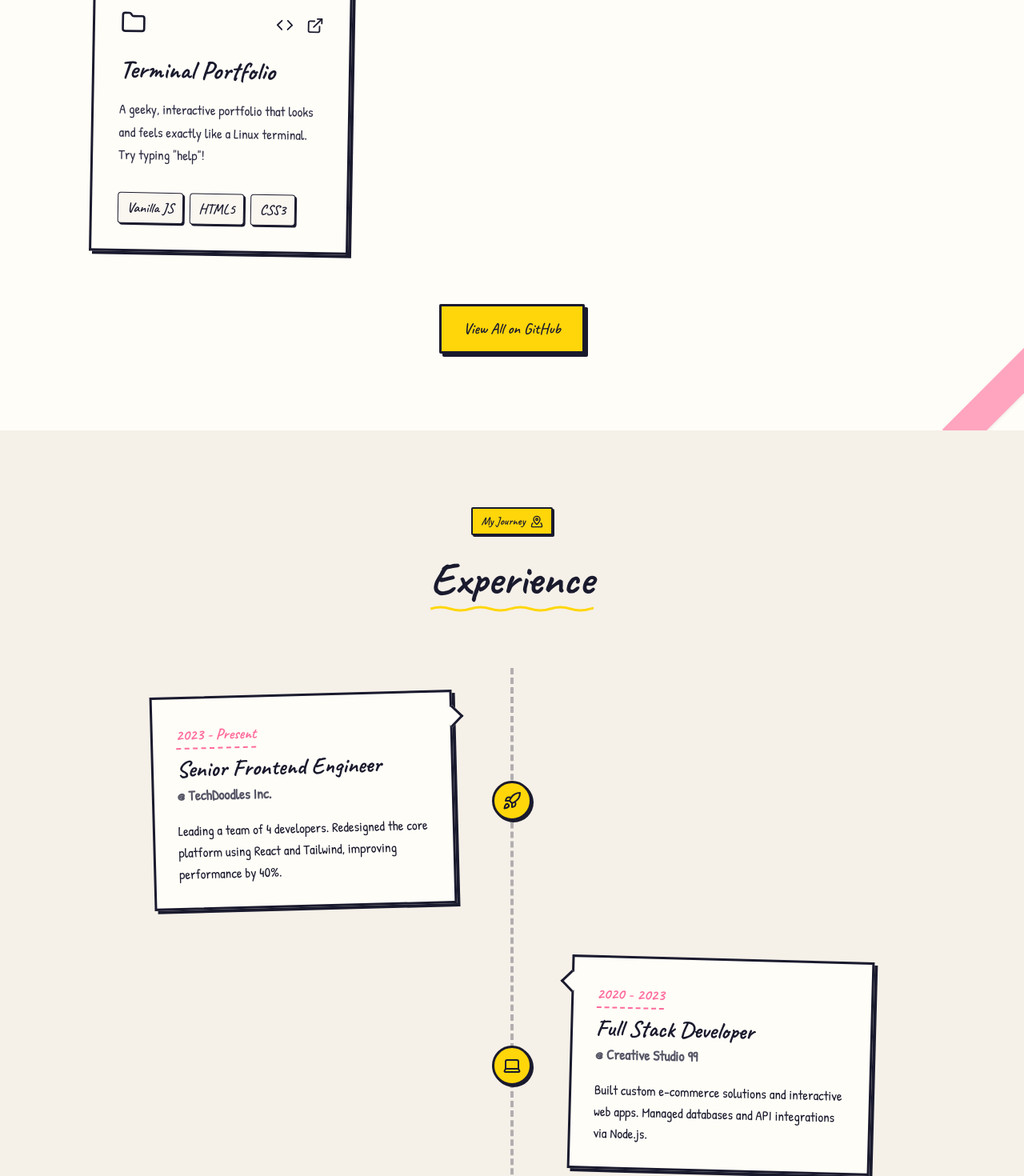
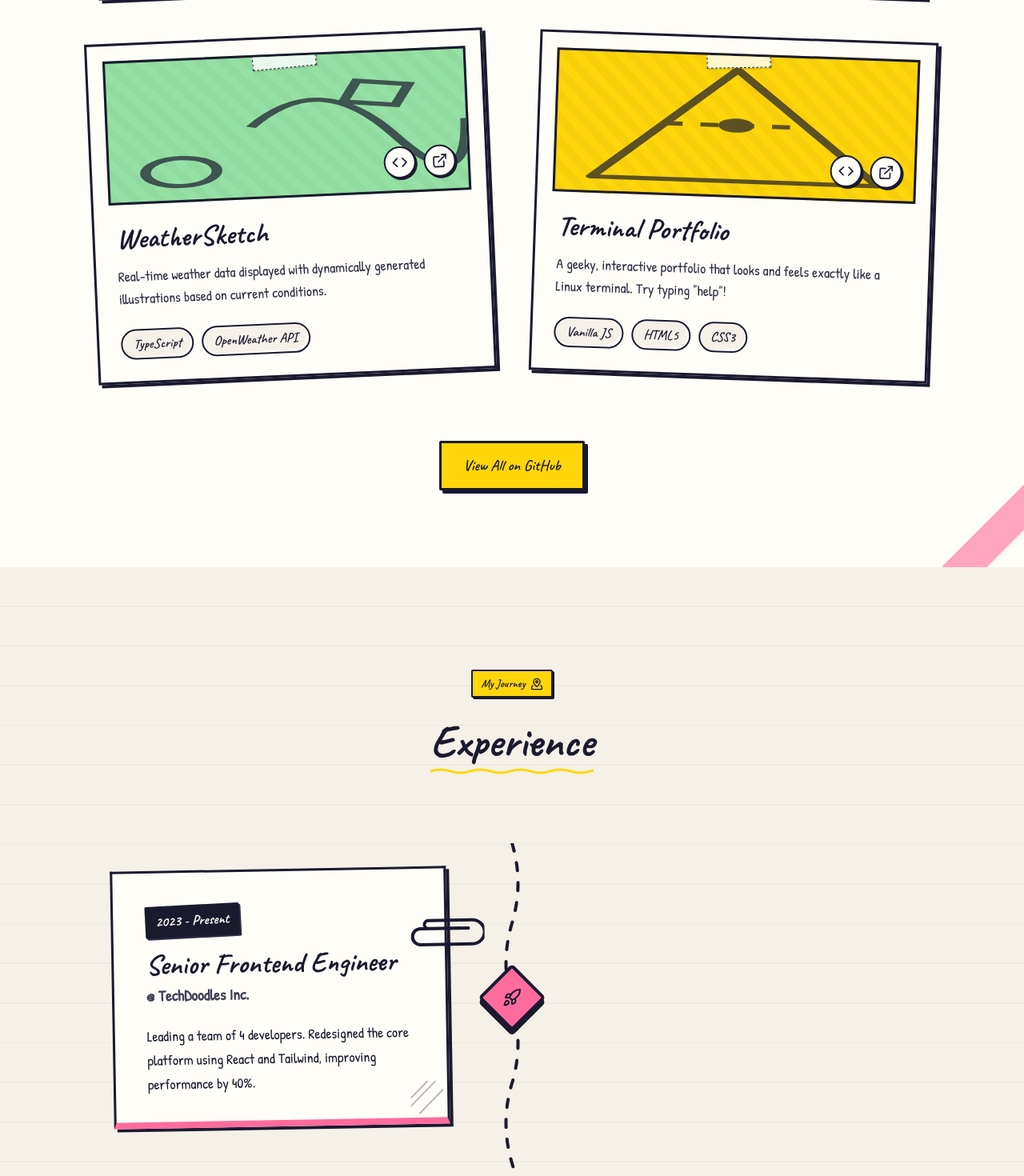
Before and after one commit to Maahhbuub/Mahbub-Doodle, a React (Vite) app: page / in a window 1280 px wide. Shown: the part 3020-4490 px from the top of the page at 80% size. Built offline with nearby package versions, Linux system fonts and the light colour scheme.

Commit message:
fix(experience): chagne desing

```diff
--- a/src/components/Experience/Experience.jsx
+++ b/src/components/Experience/Experience.jsx
@@ -8,6 +8,7 @@ const experiences = [
     period: '2023 - Present',
     desc: 'Leading a team of 4 developers. Redesigned the core platform using React and Tailwind, improving performance by 40%.',
     icon: <Rocket size={24} />,
+    color: 'pink'
   },
   {
     role: 'Full Stack Developer',
@@ -15,6 +16,7 @@ const experiences = [
     period: '2020 - 2023',
     desc: 'Built custom e-commerce solutions and interactive web apps. Managed databases and API integrations via Node.js.',
     icon: <Laptop size={24} />,
+    color: 'blue'
   },
   {
     role: 'Junior Web Developer',
@@ -22,6 +24,7 @@ const experiences = [
     period: '2019 - 2020',
     desc: 'Crafted WordPress themes and custom HTML/CSS landing pages for local businesses. Learned the art of debugging.',
     icon: <Palette size={24} />,
+    color: 'yellow'
   },
 ];
 
@@ -39,23 +42,51 @@ export default function Experience() {
         </div>
 
         <div className={styles.timeline}>
-          {/* Handdrawn dotted line in background */}
-          <div className={styles.line} aria-hidden="true" />
+          {/* Handdrawn squiggly line SVG spanning the height */}
+          <div className={styles.lineWrapper} aria-hidden="true">
+            <svg width="40" height="100%" xmlns="http://www.w3.org/2000/svg" preserveAspectRatio="none">
+              <path d="M20,0 Q35,50 20,100 T20,200 T20,300 T20,400 T20,500 T20,600 T20,700 T20,800 T20,900 T20,1000 T20,1100 T20,1200 T20,1300 T20,1400 T20,1500 T20,1600 T20,1700 T20,1800 T20,1900 T20,2000"
+                    fill="none" stroke="var(--ink)" strokeWidth="4" strokeDasharray="10 15" strokeLinecap="round" />
+            </svg>
+          </div>
 
           {experiences.map((exp, i) => (
-            <div key={i} className={styles.item}>
-              <div className={styles.dot}>
-                <span style={{ display: 'flex' }}>{exp.icon}</span>
+            <div key={i} className={`${styles.item} ${i % 2 === 0 ? styles.itemLeft : styles.itemRight}`}>
+
+              <div className={styles.dotWrapper}>
+                <div className={`${styles.dot} ${styles[exp.color]}`}>
+                  <span style={{ display: 'flex' }}>{exp.icon}</span>
+                </div>
               </div>
 
-              <div className={`doodle-box ${styles.content} ${i % 2 === 0 ? styles.left : styles.right}`}>
-                <span className={styles.period}>{exp.period}</span>
+              <div className={`doodle-box ${styles.content} ${styles[`content-${exp.color}`]}`}>
+                {/* Paper clip doodle matching the alignment */}
+                <div className={`${styles.paperclip} ${i % 2 === 0 ? styles.clipRight : styles.clipLeft}`} aria-hidden="true">
+                  <svg viewBox="0 0 40 100" xmlns="http://www.w3.org/2000/svg">
+                    <path d="M15,20 L15,80 A10,10 0 0,0 35,80 L35,15 A15,15 0 0,0 5,15 L5,70 A5,5 0 0,0 15,70 L15,30"
+                          fill="none" stroke="var(--ink)" strokeWidth="4" strokeLinecap="round"/>
+                  </svg>
+                </div>
+
+                <div className={styles.periodBadge}>{exp.period}</div>
                 <h3 className={styles.role}>{exp.role}</h3>
                 <h4 className={styles.company}>@ {exp.company}</h4>
                 <p className={styles.desc}>{exp.desc}</p>
+
+                {/* Abstract corner doodle */}
+                <svg className={styles.cornerDoodle} viewBox="0 0 50 50" aria-hidden="true">
+                   <path d="M40,10 L10,40 M30,10 L10,30 M50,20 L20,50" stroke="var(--ink)" strokeWidth="2" strokeLinecap="round" opacity="0.3"/>
+                </svg>
               </div>
             </div>
           ))}
+
+          {/* Endpoint 'X marks the spot' */}
+          <div className={styles.endpoint} aria-hidden="true">
+            <svg viewBox="0 0 50 50" xmlns="http://www.w3.org/2000/svg">
+              <path d="M10,10 L40,40 M40,10 L10,40" stroke="var(--accent-pink)" strokeWidth="6" strokeLinecap="round"/>
+            </svg>
+          </div>
         </div>
       </div>
     </section>
--- a/src/components/Experience/Experience.module.css
+++ b/src/components/Experience/Experience.module.css
@@ -1,12 +1,16 @@
 .experience {
   background-color: var(--paper-dark);
-  padding: 6rem 0;
+  padding: 8rem 0;
   overflow: hidden;
+  position: relative;
+
+  /* Striped notebook background */
+  background-image: repeating-linear-gradient(transparent, transparent 3rem, rgba(0,0,0,0.03) 3rem, rgba(0,0,0,0.03) 3.1rem);
 }
 
 .header {
   text-align: center;
-  margin-bottom: 5rem;
+  margin-bottom: 6rem;
   display: flex;
   flex-direction: column;
   align-items: center;
@@ -15,27 +19,26 @@
 
 .timeline {
   position: relative;
-  max-width: 900px;
+  max-width: 1000px;
   margin: 0 auto;
   padding: 2rem 0;
 }
 
-/* Wibbly wobbly hand-drawn line */
-.line {
+/* Custom squiggly line */
+.lineWrapper {
   position: absolute;
   top: 0;
   bottom: 0;
   left: 50%;
-  width: 4px;
+  width: 40px;
   transform: translateX(-50%);
-  border-left: 4px dashed var(--ink);
-  opacity: 0.3;
   z-index: 0;
+  overflow: hidden;
 }
 
 .item {
   position: relative;
-  margin-bottom: 4rem;
+  margin-bottom: 5rem;
   width: 100%;
   display: flex;
   justify-content: center;
@@ -44,138 +47,196 @@
 }
 
 .item:last-child {
-  margin-bottom: 0;
+  margin-bottom: 2rem;
+}
+
+.itemLeft {
+  flex-direction: row;
+}
+
+.itemRight {
+  flex-direction: row-reverse;
+}
+
+.dotWrapper {
+  position: absolute;
+  left: 50%;
+  transform: translateX(-50%);
+  z-index: 2;
+  display: flex;
+  justify-content: center;
+  align-items: center;
 }
 
 .dot {
-  position: absolute;
-  left: 50%;
-  transform: translateX(-50%);
-  width: 50px;
-  height: 50px;
-  background: var(--accent-yellow);
-  border: 3px solid var(--ink);
-  border-radius: 50%; /* Make it circular but wobbly slightly via box-shadow */
-  box-shadow: 2px 2px 0 var(--ink);
+  width: 60px;
+  height: 60px;
+  border: 4px solid var(--ink);
+  background: var(--paper);
+  border-radius: 5px; /* Slight rounded square instead of circle */
+  transform: rotate(45deg); /* Diamond shape */
   display: flex;
   justify-content: center;
   align-items: center;
-  font-size: 1.5rem;
-  z-index: 2;
-  transition: transform 0.3s ease;
+  box-shadow: 4px 4px 0 var(--ink);
+  transition: transform 0.3s ease, box-shadow 0.3s ease;
+}
+
+.dot span {
+  transform: rotate(-45deg); /* Counter-rotate icon */
 }
 
 .item:hover .dot {
-  transform: translateX(-50%) scale(1.1) rotate(10deg);
-  background: var(--accent-pink);
+  transform: rotate(55deg) scale(1.1);
+  box-shadow: 6px 6px 0 var(--ink);
 }
+
+/* Colors for the diamond dots */
+.pink { background-color: var(--accent-pink); }
+.blue { background-color: var(--accent-blue); }
+.yellow { background-color: var(--accent-yellow); }
 
 .content {
   width: 42%;
-  padding: 1.8rem;
+  padding: 2.5rem 2.5rem 2rem 2.5rem;
   background: var(--paper);
+  position: relative;
   transition: transform 0.2s ease, box-shadow 0.2s ease;
+  border-width: 3px;
 }
 
-.left {
+/* Alternate tilts */
+.itemLeft .content {
   margin-right: auto;
-  transform: rotate(-1.5deg);
+  transform: rotate(-1deg);
 }
-.left::after {
-  content: '';
-  position: absolute;
-  top: 20px;
-  right: -13px;
-  width: 20px;
-  height: 20px;
-  background: inherit;
-  border-top: 3px solid var(--ink);
-  border-right: 3px solid var(--ink);
-  transform: rotate(45deg);
-}
-
-.right {
+.itemRight .content {
   margin-left: auto;
   transform: rotate(1.5deg);
 }
-.right::after {
-  content: '';
-  position: absolute;
-  top: 20px;
-  left: -13px;
-  width: 20px;
-  height: 20px;
-  background: inherit;
-  border-bottom: 3px solid var(--ink);
-  border-left: 3px solid var(--ink);
-  transform: rotate(45deg);
-}
+
+/* Thick colored bottom borders based on assigned color */
+.content-pink { border-bottom: 8px solid var(--accent-pink); }
+.content-blue { border-bottom: 8px solid var(--accent-blue); }
+.content-yellow { border-bottom: 8px solid var(--accent-yellow); }
 
 .content:hover {
   transform: translateY(-5px) rotate(0);
-  box-shadow: 6px 6px 0 var(--ink);
+  box-shadow: 8px 8px 0 var(--ink);
   z-index: 3;
 }
 
-.period {
+/* Paperclip styling connecting content to center */
+.paperclip {
+  position: absolute;
+  top: 30px;
+  width: 40px;
+  height: 100px;
+  z-index: 4;
+}
+
+.clipRight {
+  right: -20px;
+  transform: rotate(90deg);
+}
+
+.clipLeft {
+  left: -20px;
+  transform: rotate(-90deg) scaleY(-1);
+}
+
+.periodBadge {
   font-family: var(--font-doodle);
-  font-size: 1.2rem;
+  font-size: 1.1rem;
   font-weight: 700;
-  color: var(--accent-pink);
   display: inline-block;
-  margin-bottom: 0.5rem;
-  border-bottom: 2px dashed var(--accent-pink);
+  padding: 0.3rem 0.8rem;
+  background: var(--ink);
+  color: var(--paper);
+  border-radius: 2px;
+  margin-bottom: 1rem;
+  transform: rotate(-2deg);
+  box-shadow: 2px 2px 0 var(--ink-light);
 }
 
 .role {
   font-family: var(--font-doodle);
-  font-size: 1.8rem;
+  font-size: 2.2rem;
   font-weight: 700;
   color: var(--ink);
-  line-height: 1.2;
+  line-height: 1.1;
+  margin-bottom: 0.2rem;
 }
 
 .company {
-  font-size: 1.1rem;
+  font-size: 1.2rem;
   font-weight: 600;
   color: var(--ink-light);
-  margin-bottom: 1rem;
-  opacity: 0.8;
+  margin-bottom: 1.2rem;
+  opacity: 0.9;
 }
 
 .desc {
-  font-size: 1.05rem;
-  line-height: 1.6;
+  font-size: 1.1rem;
+  line-height: 1.7;
 }
 
-@media (max-width: 768px) {
-  .line {
+/* Corner decoration */
+.cornerDoodle {
+  position: absolute;
+  bottom: 5px;
+  right: 5px;
+  width: 50px;
+  height: 50px;
+}
+
+/* Endpoint */
+.endpoint {
+  position: relative;
+  left: 50%;
+  transform: translateX(-50%);
+  width: 40px;
+  height: 40px;
+  margin-top: 1rem;
+  animation: wobble 4s infinite alternate;
+}
+
+@media (max-width: 860px) {
+  .lineWrapper {
     left: 40px;
   }
 
-  .dot {
+  .dotWrapper {
     left: 40px;
   }
 
   .content {
-    width: calc(100% - 90px);
-    margin-left: 90px !important;
-    margin-right: 0 !important;
+    width: calc(100% - 110px);
   }
 
-  .left::after,
-  .right::after {
-    left: -13px;
+  .itemLeft .content,
+  .itemRight .content {
+    margin-left: 110px;
+    margin-right: 0;
+    transform: rotate(0);
+  }
+
+  /* Move clips to left for mobile layout */
+  .clipRight, .clipLeft {
+    left: -20px;
     right: auto;
-    border-right: none;
-    border-top: none;
-    border-bottom: 3px solid var(--ink);
-    border-left: 3px solid var(--ink);
+    transform: rotate(-90deg) scaleY(-1);
+  }
+
+  .endpoint {
+    left: 40px;
   }
 }
 
 @media (max-width: 480px) {
   .content {
-    padding: 1.2rem;
+    padding: 2rem 1.5rem;
+    width: calc(100% - 90px);
+    margin-left: 90px !important;
   }
 }
--- a/src/components/Projects/Projects.jsx
+++ b/src/components/Projects/Projects.jsx
@@ -1,4 +1,4 @@
-import { Briefcase, Folder, Code, ExternalLink } from 'lucide-react';
+import { Briefcase, Code, ExternalLink } from 'lucide-react';
 import styles from './Projects.module.css';
 
 const projects = [
@@ -63,22 +63,39 @@ export default function Projects() {
         </div>
 
         <div className={styles.grid}>
-          {projects.map((p) => (
-            <article key={p.id} className={`doodle-box ${styles.card} ${styles[p.color]}`}>
-              <div className={styles.cardHeader}>
-                <div className={styles.folders} style={{ display: 'flex', color: 'var(--ink)' }}>
-                   <Folder size={32} />
-                </div>
-                <div className={styles.links}>
-                  <a href={p.repo} aria-label="Github Repo" style={{ display: 'flex', color: 'var(--ink)' }}>
-                    <Code size={22} />
+          {projects.map((p, i) => (
+            <article key={p.id} className={`doodle-box ${styles.card}`}>
+
+              {/* Illustration Header representing a sketch placeholder */}
+              <div className={`${styles.cardHeader} ${styles[p.color]}`}>
+                 <div className={styles.cardTape} aria-hidden="true" />
+                 <svg className={styles.abstractSvg} viewBox="0 0 100 100" preserveAspectRatio="none">
+                    {i % 2 === 0 ? (
+                      <>
+                        <circle cx="20" cy="80" r="10" fill="none" stroke="var(--ink)" strokeWidth="3" />
+                        <path d="M40,50 Q60,10 80,60 T100,50" fill="none" stroke="var(--ink)" strokeWidth="3" />
+                        <rect x="70" y="20" width="15" height="15" fill="none" stroke="var(--ink)" strokeWidth="3" transform="rotate(15 70 20)" />
+                      </>
+                    ) : (
+                      <>
+                        <path d="M10,90 L50,10 L90,90 Z" fill="none" stroke="var(--ink)" strokeWidth="3" strokeLinejoin="round" />
+                        <path d="M30,50 L70,50" fill="none" stroke="var(--ink)" strokeWidth="3" strokeDasharray="5,5" />
+                        <circle cx="50" cy="50" r="5" fill="var(--ink)" stroke="none" />
+                      </>
+                    )}
+                 </svg>
+
+                 <div className={styles.linksOverlay}>
+                    <a href={p.repo} aria-label="Github Repo">
+                      <Code size={20} />
                     </a>
-                  <a href={p.link} aria-label="Live Demo" style={{ display: 'flex', color: 'var(--ink)' }}>
-                    <ExternalLink size={22} />
+                    <a href={p.link} aria-label="Live Demo">
+                      <ExternalLink size={20} />
                     </a>
                  </div>
               </div>
 
+              <div className={styles.cardBody}>
                 <h3 className={styles.cardTitle}>{p.title}</h3>
                 <p className={styles.cardDesc}>{p.desc}</p>
 
@@ -86,6 +103,7 @@ export default function Projects() {
                   {p.tags.map((t) => (
                     <span key={t} className={styles.tag}>{t}</span>
                   ))}
+                </div>
               </div>
             </article>
           ))}
--- a/src/components/Projects/Projects.module.css
+++ b/src/components/Projects/Projects.module.css
@@ -41,100 +41,158 @@
 .grid {
   display: grid;
   grid-template-columns: repeat(auto-fill, minmax(320px, 1fr));
-  gap: 2.5rem;
+  gap: 3.5rem; /* Increased gap to accommodate rotation and shadows */
 }
 
+/* Polaroid-style cards */
 .card {
-  padding: 2rem;
+  padding: 1.2rem;
+  background: var(--paper);
   display: flex;
   flex-direction: column;
-  transition: transform 0.2s ease, box-shadow 0.2s ease;
+  transition: transform 0.3s cubic-bezier(0.175, 0.885, 0.32, 1.275), box-shadow 0.3s ease;
   height: 100%;
 }
 
-.card:nth-child(even) { transform: rotate(1deg); }
-.card:nth-child(odd) { transform: rotate(-1.5deg); }
+.card:nth-child(even) { transform: rotate(2deg); }
+.card:nth-child(odd) { transform: rotate(-2.5deg); }
 
 .card:hover {
-  transform: translateY(-8px) rotate(0deg);
+  transform: translateY(-10px) rotate(0deg) scale(1.03);
   box-shadow: var(--shadow-ink-lg);
-  z-index: 2;
+  z-index: 10;
 }
 
-/* Dynamic top borders inside doodle box */
-.card.pink { border-top-width: 8px; border-top-color: var(--accent-pink); }
-.card.blue { border-top-width: 8px; border-top-color: var(--accent-blue); }
-.card.green { border-top-width: 8px; border-top-color: var(--accent-green); }
-.card.yellow { border-top-width: 8px; border-top-color: var(--accent-yellow); }
-
 .cardHeader {
+  position: relative;
+  height: 180px;
+  border: 3px solid var(--ink);
+  overflow: hidden;
   display: flex;
-  justify-content: space-between;
   align-items: center;
-  margin-bottom: 1.5rem;
+  justify-content: center;
+  background-image: repeating-linear-gradient(45deg, rgba(0,0,0,0.03) 0, rgba(0,0,0,0.03) 10px, transparent 10px, transparent 20px);
 }
 
-.folders {
-  font-size: 2.5rem;
-  line-height: 1;
+/* Dynamic header colors */
+.pink { background-color: var(--accent-pink); }
+.blue { background-color: var(--accent-blue); }
+.green { background-color: var(--accent-green); }
+.yellow { background-color: var(--accent-yellow); }
+
+.cardTape {
+  position: absolute;
+  top: -10px;
+  left: 50%;
+  transform: translateX(-50%) rotate(-3deg);
+  width: 80px;
+  height: 25px;
+  background-color: rgba(255, 255, 255, 0.8);
+  border: 1px dashed var(--ink);
+  z-index: 2;
+  box-shadow: 2px 2px 0 rgba(0,0,0,0.1);
 }
 
-.links {
-  display: flex;
-  gap: 1rem;
+.abstractSvg {
+  width: 100%;
+  height: 100%;
+  opacity: 0.7;
 }
 
-.links a {
-  font-size: 1.4rem;
-  text-decoration: none;
-  transition: transform 0.2s ease;
+.linksOverlay {
+  position: absolute;
+  bottom: 15px;
+  right: 15px;
+  display: flex;
+  gap: 10px;
+  z-index: 3;
 }
 
-.links a:hover {
-  transform: scale(1.2) rotate(10deg);
+.linksOverlay a {
+  display: flex;
+  align-items: center;
+  justify-content: center;
+  width: 40px;
+  height: 40px;
+  background: var(--paper);
+  border: 2px solid var(--ink);
+  border-radius: 50%;
+  color: var(--ink);
+  text-decoration: none;
+  box-shadow: 2px 2px 0 var(--ink);
+  transition: transform 0.2s ease, box-shadow 0.2s ease;
+}
+
+.linksOverlay a:hover {
+  transform: translate(-3px, -3px) rotate(5deg);
+  box-shadow: 5px 5px 0 var(--ink);
+  background: var(--accent-yellow);
+}
+
+.cardBody {
+  padding: 1.5rem 0.5rem 0.5rem 0.5rem;
+  display: flex;
+  flex-direction: column;
+  flex-grow: 1;
 }
 
 .cardTitle {
   font-family: var(--font-doodle);
-  font-size: 2rem;
+  font-size: 2.2rem;
   font-weight: 700;
   color: var(--ink);
-  margin-bottom: 1rem;
-  line-height: 1.2;
+  line-height: 1.1;
+  margin-bottom: 0.8rem;
+  /* subtle hand-drawn underline */
+  display: inline-block;
+  position: relative;
 }
 
 .cardDesc {
-  font-size: 1.05rem;
+  font-size: 1.1rem;
   color: var(--ink-light);
   flex-grow: 1;
-  margin-bottom: 2rem;
+  margin-bottom: 1.5rem;
+  line-height: 1.6;
 }
 
 .tags {
   display: flex;
   flex-wrap: wrap;
-  gap: 0.5rem;
+  gap: 0.6rem;
 }
 
 .tag {
   font-family: var(--font-doodle);
-  font-size: 1.1rem;
+  font-size: 1.05rem;
   font-weight: 600;
-  padding: 0.2em 0.6em;
-  border: 1.5px solid var(--ink);
-  background: var(--cream);
-  box-shadow: 2px 2px 0 var(--ink);
-  border-radius: 4px;
+  padding: 0.15em 0.8em;
+  border: 2px solid var(--ink);
+  background: transparent;
+  color: var(--ink);
+  border-radius: 100px;
+  position: relative;
+}
+
+/* Wobbly tag background using pseudoelement to fake sketchy fill */
+.tag::before {
+  content: '';
+  position: absolute;
+  inset: 1px 3px 2px 1px;
+  background: var(--paper-dark);
+  z-index: -1;
+  border-radius: 100px;
+  transform: rotate(-1deg);
 }
 
 .more {
-  margin-top: 4rem;
+  margin-top: 5rem;
   text-align: center;
 }
 
 @media (max-width: 768px) {
   .grid {
     grid-template-columns: 1fr;
-    gap: 2rem;
+    gap: 2.5rem;
   }
 }
```
Lines whose indentation alone changed are shown as unchanged.
